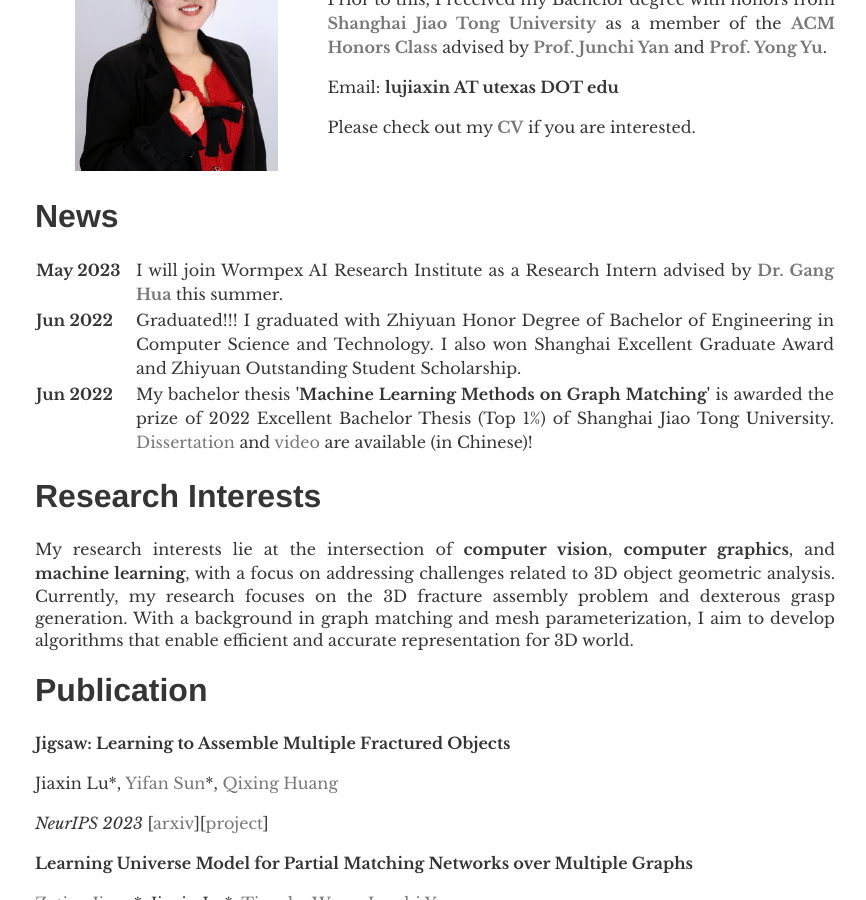
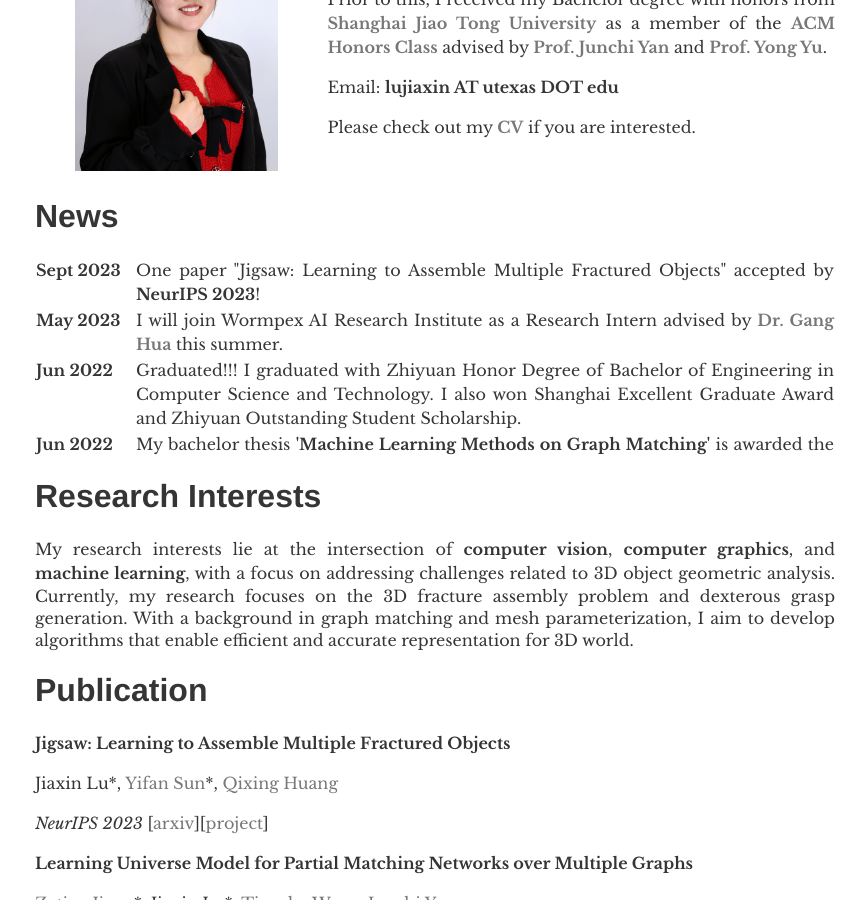
Before and after one commit to Jiaxin-Lu/Jiaxin-Lu.github.io, a Jekyll site: the page built from index.md, in a window 1280 px wide and 900 px high, scrolled down 392 px. Shown: the whole window, without its empty margins (205-1071 px from the left). Built offline with Jekyll 4.4.1, drawn with Linux system fonts in a browser that asks for light colours.

Commit message:
update 09/23

```diff
--- a/index.md
+++ b/index.md
@@ -17,6 +17,10 @@ layout: about
 # News
 <div style="overflow-y:auto; max-height:200px;">
 <table frame="void" rules="none" border="0">
+    <tr>
+        <td width="100"><b>Sept 2023</b></td>
+        <td>One paper "Jigsaw: Learning to Assemble Multiple Fractured Objects" accepted by <b>NeurIPS 2023</b>!</td>
+    </tr>
     <tr>
         <td width="100"><b>May 2023</b></td>
         <td>I will join Wormpex AI Research Institute as a Research Intern advised by <a href="https://www.ganghua.org"><b>Dr. Gang Hua</b></a> this summer.</td>
```
